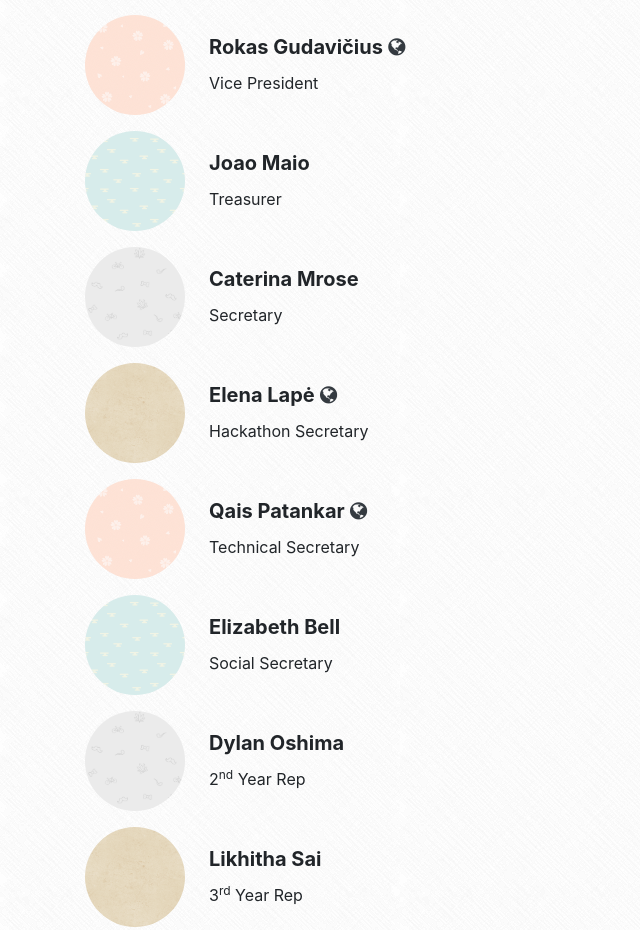
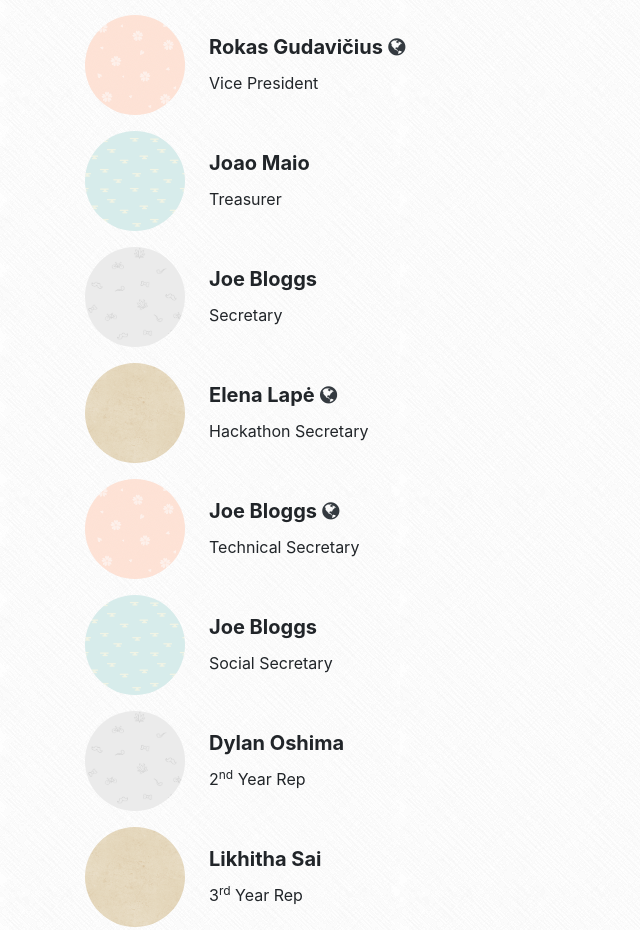
Before and after one commit to compsoc-edinburgh/website, a Jekyll site: the page built from _pages/team.html, in a window 1280 px wide. Shown: the part 703-1633 px from the top of the page, without its empty margins (0-640 px from the left). Built offline with Jekyll 4.4.1, drawn with Linux system fonts in a browser that asks for light colours; nearby versions of some CDN libraries.

Commit message:
remove resigned members from committee

```diff
--- a/_data/committee/2018-2019.yml
+++ b/_data/committee/2018-2019.yml
@@ -3,7 +3,7 @@ teams:
   - members:
       - name: Findlay Smith
         role: President
-        url: https://tardis.ed.ac.uk/~findoslice/
+        url: https://findoslice.com
 
       - name: Rokas Gudavičius
         role: Vice President
@@ -12,18 +12,18 @@ teams:
       - name: Joao Maio
         role: Treasurer
 
-      - name: Caterina Mrose
+      - name: Joe Bloggs
         role: Secretary
 
       - name: Elena Lapė
         role: Hackathon Secretary
         url: http://elenalape.com
 
-      - name: Qais Patankar
+      - name: Joe Bloggs
         role: Technical Secretary
         url: https://qaisjp.com
 
-      - name: Elizabeth Bell
+      - name: Joe Bloggs
         role: Social Secretary
 
       - name: Dylan Oshima
```
